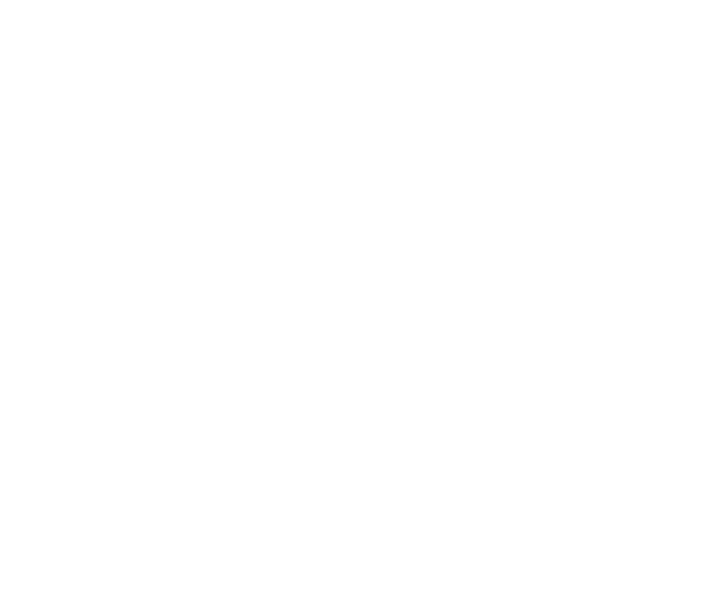
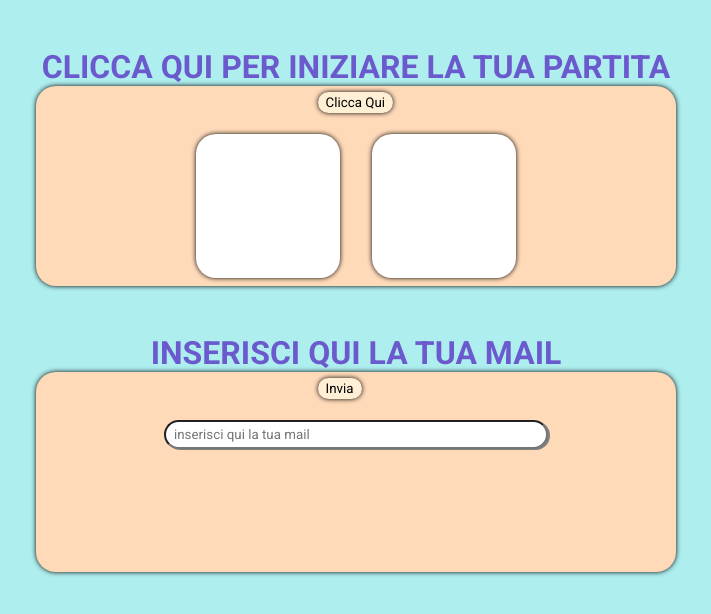
Before and after one commit to RiccardoSansone/js-mail-dadi, a plain HTML site: page index.html in a window 1280 px wide. Shown: the whole page, without its empty margins (284-995 px from the left). Drawn offline with Linux system fonts and the light colour scheme.

Commit message:
complete exsercise

```diff
--- a/assets/css/style.css
+++ b/assets/css/style.css
@@ -0,0 +1,74 @@
+*{
+    margin: 0;
+    padding: 0;
+    box-sizing: border-box;
+    font-family: 'DM Sans', sans-serif;
+    font-family: 'PT Sans', sans-serif;
+    font-family: 'Roboto', sans-serif;
+}
+body{
+    background-color: paleturquoise;
+}
+h1{
+    color: slateblue;
+    text-align: center;
+    margin-top: 3rem;
+}
+.container{
+    width: 50%;
+    margin: auto;
+    background-color: peachpuff;
+    border-radius: 20px;
+    box-shadow: 0 0 5px 0 black;
+    height: 200px;
+    position: relative;
+}
+.d-flex{
+    display: flex;
+    justify-content: space-between;
+    width: 50%;
+    margin: auto;
+}
+.cube{
+    background-color: white;
+    width: 45%;
+    aspect-ratio: 1;
+    margin-top: 3rem;
+    box-shadow: 0 0 5px 0 black;
+    border-radius: 20px;
+    display: flex;
+    flex-direction: column;
+    justify-content: center;
+    align-items: center;
+    font-size: 60px;
+    font-weight: bolder;
+}
+.btn{
+    position: absolute;
+    top: 3%;
+    left: 44%;
+    padding: 0.2rem 0.5rem;
+    border-radius: 20px;
+    box-shadow: 0 0 5px 0 black;
+    border: none;
+    background-color: papayawhip;
+}
+.mail{
+    width: 60%;
+    margin: 3rem 20%;
+    padding: 0.3rem 0.5rem;
+    border-radius: 20px;
+    box-shadow: 2px 1px 0 gray;
+}
+#result{
+    font-size: xx-large;
+    font-weight: bolder;
+    color: orangered;
+    text-align: center;
+}
+#access{
+    font-size: xx-large;
+    font-weight: bolder;
+    color: orangered;
+    text-align: center;
+}
--- a/assets/js/script.js
+++ b/assets/js/script.js
@@ -0,0 +1,36 @@
+const bottone = document.getElementById('but');
+bottone.addEventListener('click',
+function(){
+    let utNumber = Math.floor(Math.random() * 6) + 1;
+    let pcNumber = Math.floor(Math.random() * 6) + 1;
+    document.getElementById('dadoUt').innerHTML = utNumber;
+    document.getElementById('dadoPc').innerHTML = pcNumber;
+    if(utNumber > pcNumber){
+        document.getElementById('result').innerHTML = 'congratulazioni, hai vinto!';
+    } else if(utNumber < pcNumber){
+        document.getElementById('result').innerHTML = 'hai perso!';
+    } else {
+        document.getElementById('result').innerHTML = 'pareggio';
+    }
+})
+
+
+
+const sendBut = document.getElementById('send');
+sendBut.addEventListener('click',
+function(){
+   const lista = ['sicuramentenontu@gmail.com', 'ovviamentenonhoemail@libero.it']
+   let utEmail = document.getElementById('emailUtente').value;
+   let risultato = false;
+    for (let i  = 0; i < lista.length; i++) {
+        const elementList = lista[i];
+        if(utEmail === elementList){
+            risultato = true;
+        }
+    }
+    if(risultato === true){
+        document.getElementById('access').innerHTML = 'Benvenuto'
+    } else {
+        document.getElementById('access').innerHTML = 'Mi dispiace, email non valida.'
+    }
+})
--- a/index.html
+++ b/index.html
@@ -5,8 +5,35 @@
     <meta name="viewport" content="width=device-width, initial-scale=1.0">
     <title>MailDadi</title>
     <link rel="stylesheet" href="./assets/css/style.css">
+    <link rel="preconnect" href="https://fonts.googleapis.com">
+    <link rel="preconnect" href="https://fonts.gstatic.com" crossorigin>
+    <link href="https://fonts.googleapis.com/css2?family=DM+Sans:wght@300;500;700&family=PT+Sans:wght@400;700&family=Roboto:wght@400;500;700&display=swap" rel="stylesheet">
 </head>
 <body>
+    <!-- gioco dadi -->
+    <h1>CLICCA QUI PER INIZIARE LA TUA PARTITA</h1>
+    <div id="result"></div>
+        <div class="container">
+            <button id="but" class="btn">Clicca Qui</button>
+            <div class="d-flex">
+                <div id="dadoUt" class="cube"></div>
+                <div id="dadoPc" class="cube"></div>
+            </div>
+        </div>
+    <!-- /gioco dadi -->
+
+
+
+    <!-- email -->
+    <h1>INSERISCI QUI LA TUA MAIL</h1>
+    <div id="access"></div>
+    <div class="container">
+        <input id="emailUtente" class="mail" type="email" placeholder="inserisci qui la tua mail">
+        <button id="send" class="btn">Invia</button>
+    </div>
+    <!-- /email -->
+
+
     <script src="./assets/js/script.js"></script>
 </body>
 </html>
```
